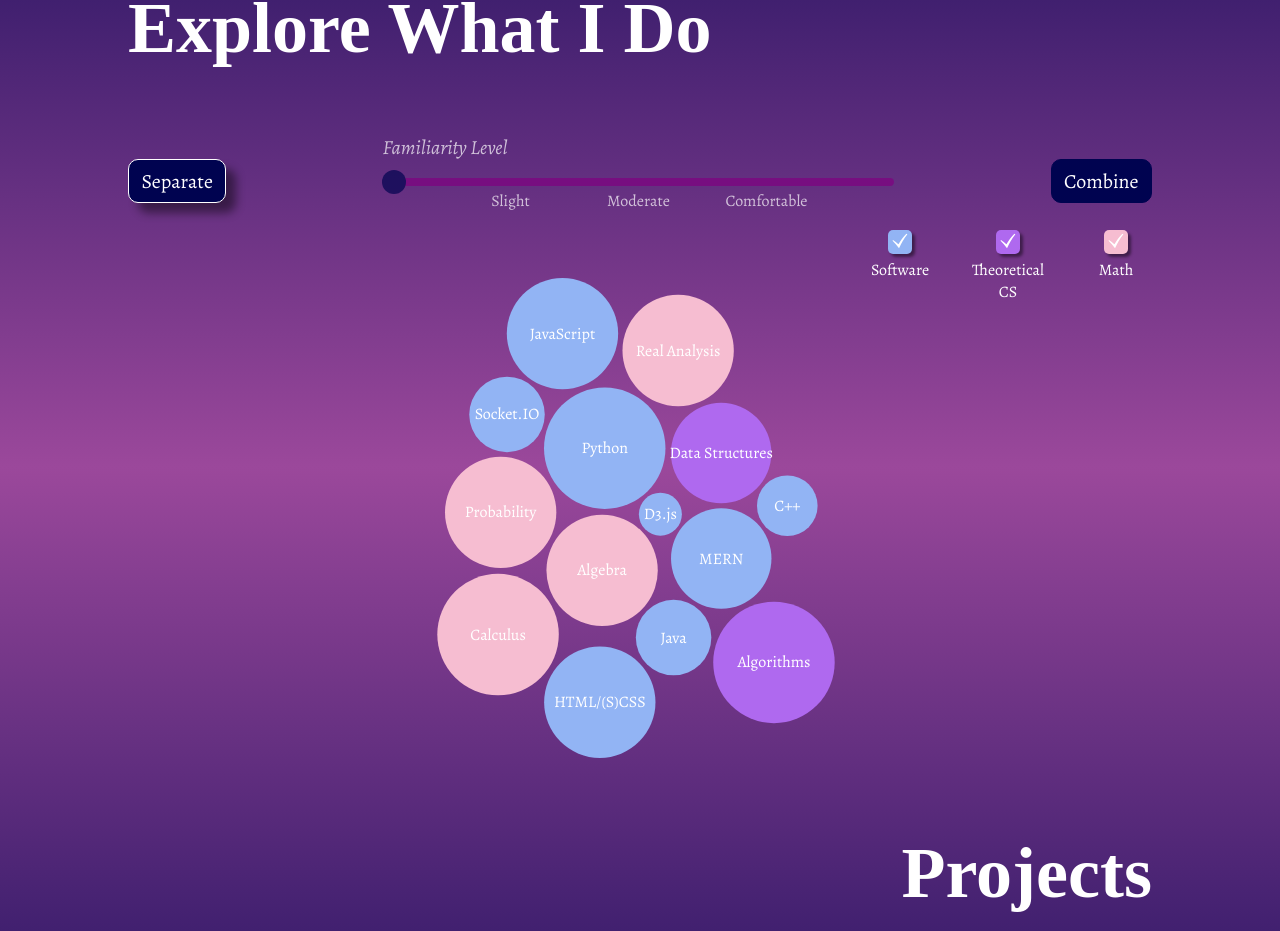
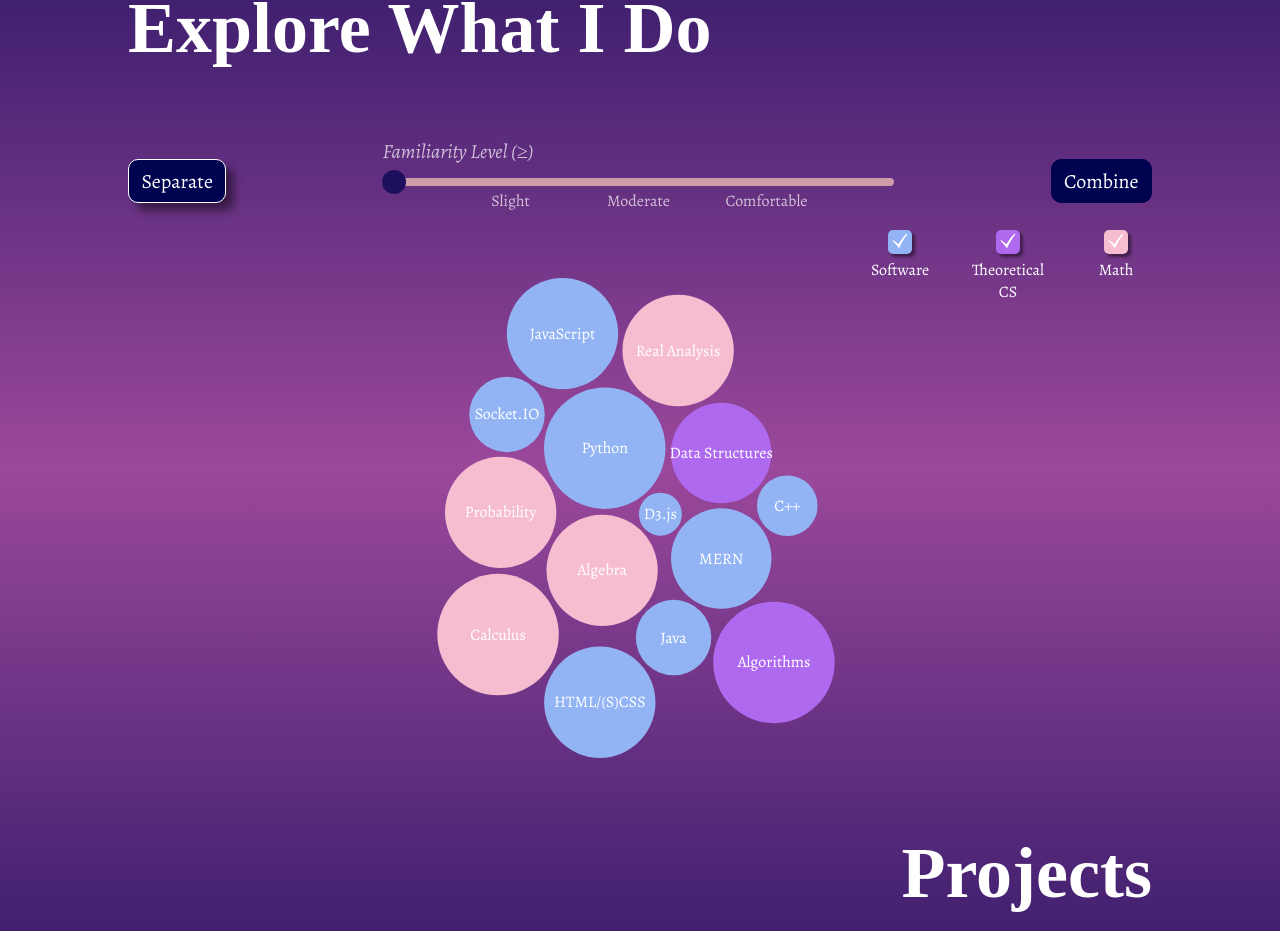
Before and after one commit to jesseyang432/jesseyang432.github.io, a React (Create React App) app: page / in a window 1280 px wide. Shown: the part 1133-2064 px from the top of the page. Built offline with nearby package versions, Linux system fonts and the light colour scheme; a web font is replaced by a local one.

Commit message:
changed color, added geq sign

```diff
--- a/src/components/modules/Explore.js
+++ b/src/components/modules/Explore.js
@@ -257,7 +257,7 @@
         fillBreak = (10*this.state.minFamiliarity).toString().concat("%");
     }
     let fill = "linear-gradient(to right, white 0%, white ".concat(fillBreak);
-    fill = fill.concat(", purple ").concat(fillBreak).concat(", purple 100%)");
+    fill = fill.concat(", #ffccbb ").concat(fillBreak).concat(", #ffccbb 100%)");
     //   fillWidth = fillWidth.concat((24 - 12*this.state.minFamiliarty/5).toString());
     //   fillWidth = fillWidth.concat("px)");
     //   fillWidth = "calc(".concat(fillWidth);
@@ -270,7 +270,7 @@
                     <button id={this.state.distribution === "separate" ? "Explore-button-selected" : "Explore-button-unselected"} className="exp-fadeIn" onClick={this.toggleSeparate}>Separate</button>
                     <div className="Explore-slider-container exp-fadeIn">
                         <div className="Explore-slider-body">
-                            <p className="Explore-slider-header"><em>Familiarity Level</em></p>
+                            <p className="Explore-slider-header"><em>Familiarity Level (&#8805;)</em></p>
                             <input className="Explore-slider" type="range" min="0" max="10" step="0.1" value={this.state.minFamiliarity} onChange={this.changeMinFamiliarity} style={{background: fill}}></input>
                             {/* <div className="Explore-input-fill" style={{width: fillWidth}}></div> */}
                             <p className="Explore-slider-slight">Slight</p>
--- a/src/components/modules/_Explore.scss
+++ b/src/components/modules/_Explore.scss
@@ -150,7 +150,7 @@
 
 	.Explore-slider-header {
 		position: absolute;
-		top: -36px;
+		top: -32px;
 		font-size: 20px;
 	}
 
@@ -385,14 +385,14 @@
 	}
 	to {
 		border: solid thin white;
-		box-shadow: 10px 10px 10px rgba(0, 0, 0, 0.45);
+		box-shadow: 8px 8px 8px rgba(0, 0, 0, 0.45);
 	}
 }
 
 @keyframes Explore-unselect-button {
 	from {
 		border: solid thin white;
-		box-shadow: 10px 10px 10px rgba(0, 0, 0, 0.45);
+		box-shadow: 8px 8px 8px rgba(0, 0, 0, 0.45);
 	}
 	to {
 		border: solid thin $dark-blue;
--- a/src/components/styles.css
+++ b/src/components/styles.css
@@ -1040,7 +1040,7 @@
 
 .Explore-slider-container .Explore-slider-header {
   position: absolute;
-  top: -36px;
+  top: -32px;
   font-size: 20px;
 }
 
@@ -1371,8 +1371,8 @@
   }
   to {
     border: solid thin white;
-    -webkit-box-shadow: 10px 10px 10px rgba(0, 0, 0, 0.45);
-            box-shadow: 10px 10px 10px rgba(0, 0, 0, 0.45);
+    -webkit-box-shadow: 8px 8px 8px rgba(0, 0, 0, 0.45);
+            box-shadow: 8px 8px 8px rgba(0, 0, 0, 0.45);
   }
 }
 
@@ -1384,16 +1384,16 @@
   }
   to {
     border: solid thin white;
-    -webkit-box-shadow: 10px 10px 10px rgba(0, 0, 0, 0.45);
-            box-shadow: 10px 10px 10px rgba(0, 0, 0, 0.45);
+    -webkit-box-shadow: 8px 8px 8px rgba(0, 0, 0, 0.45);
+            box-shadow: 8px 8px 8px rgba(0, 0, 0, 0.45);
   }
 }
 
 @-webkit-keyframes Explore-unselect-button {
   from {
     border: solid thin white;
-    -webkit-box-shadow: 10px 10px 10px rgba(0, 0, 0, 0.45);
-            box-shadow: 10px 10px 10px rgba(0, 0, 0, 0.45);
+    -webkit-box-shadow: 8px 8px 8px rgba(0, 0, 0, 0.45);
+            box-shadow: 8px 8px 8px rgba(0, 0, 0, 0.45);
   }
   to {
     border: solid thin #000350;
@@ -1405,8 +1405,8 @@
 @keyframes Explore-unselect-button {
   from {
     border: solid thin white;
-    -webkit-box-shadow: 10px 10px 10px rgba(0, 0, 0, 0.45);
-            box-shadow: 10px 10px 10px rgba(0, 0, 0, 0.45);
+    -webkit-box-shadow: 8px 8px 8px rgba(0, 0, 0, 0.45);
+            box-shadow: 8px 8px 8px rgba(0, 0, 0, 0.45);
   }
   to {
     border: solid thin #000350;
```
Also changed, not shown: 2 other files (tests, documents, lock files or other folders).
